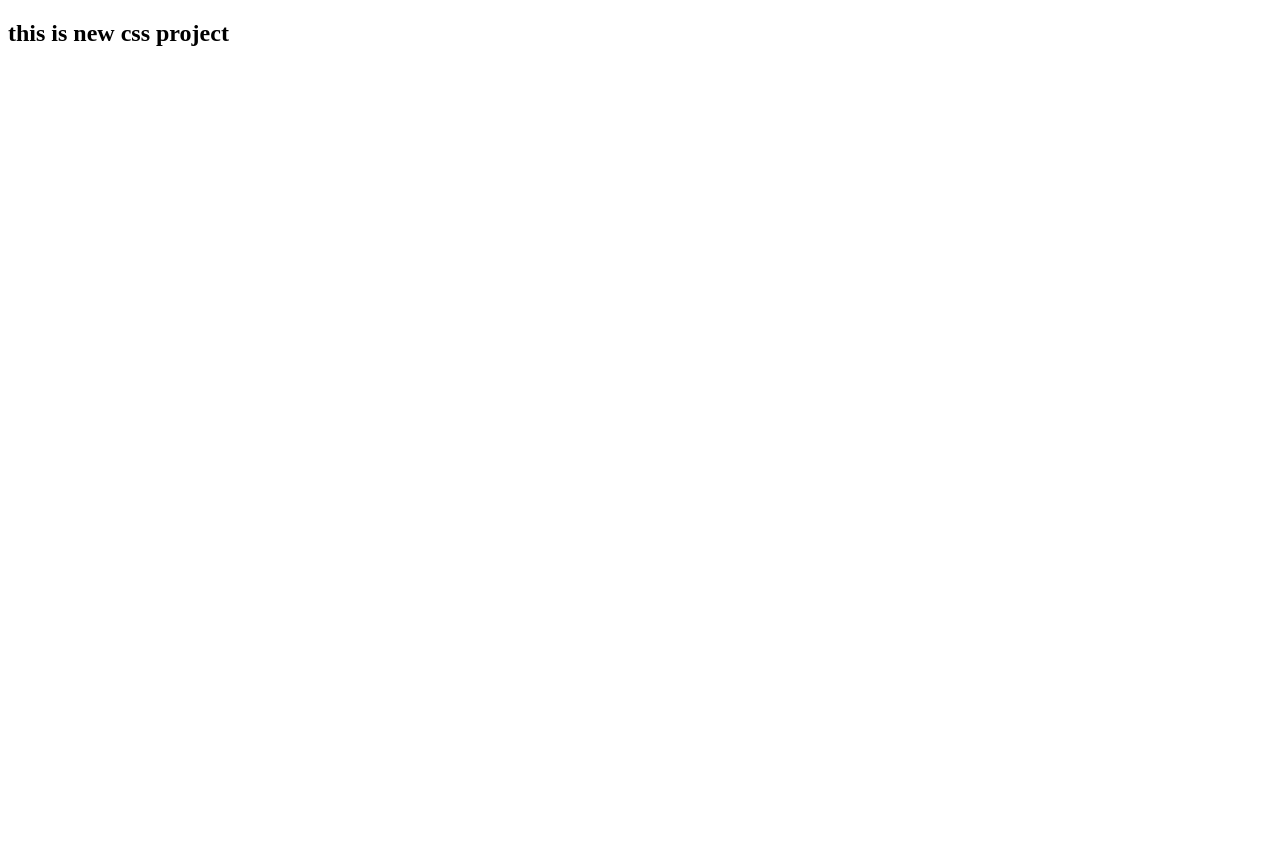
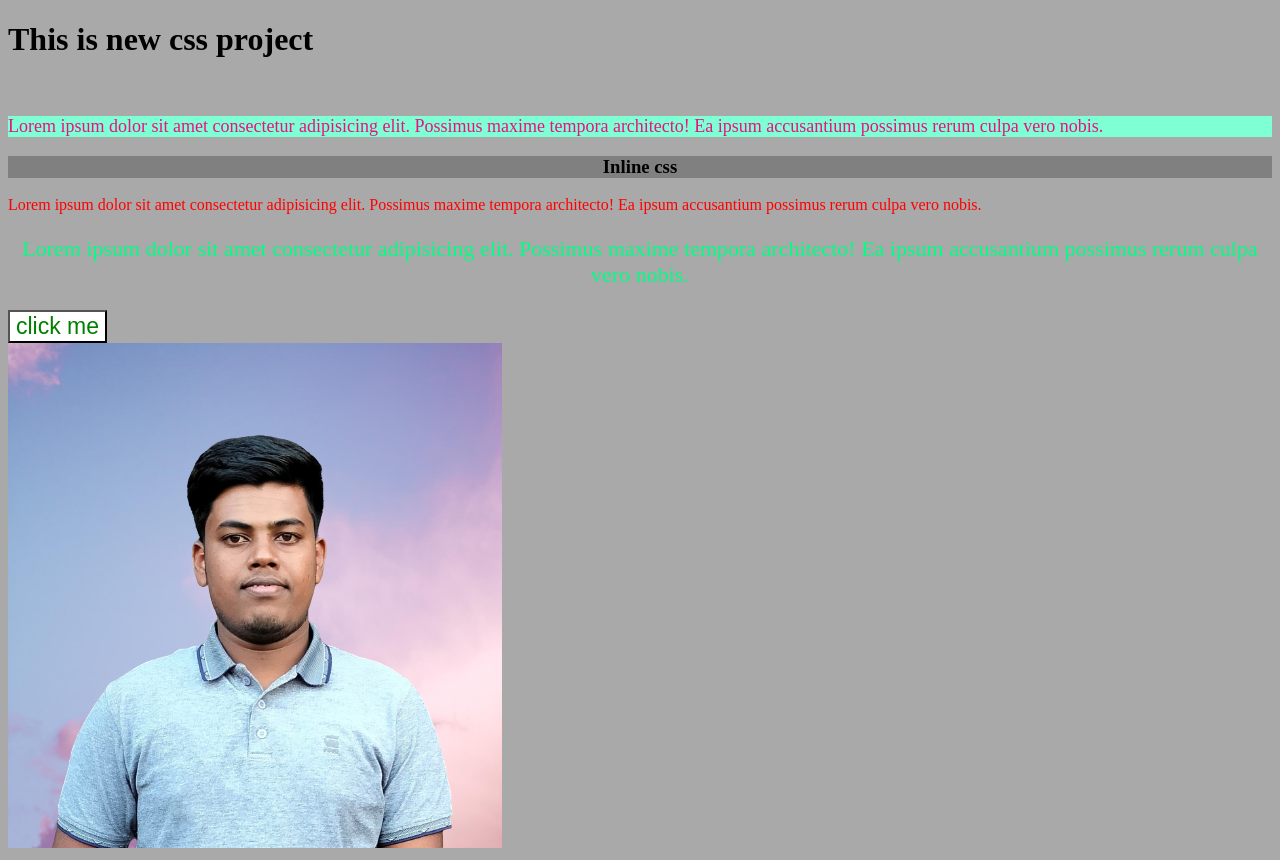
Before and after one commit to joykbiswas/css-project, a plain HTML site: page index.html in a window 1280 px wide. Before the commit the page ends 800 px from the top, so only its background shows below. Drawn offline with Linux system fonts and the light colour scheme.

Commit message:
new style added

```diff
--- a/index.html
+++ b/index.html
@@ -4,8 +4,35 @@
     <meta charset="UTF-8">
     <meta name="viewport" content="width=device-width, initial-scale=1.0">
     <title>Document</title>
+    <link rel="stylesheet" href="style.css">
+    <style>
+        .list1{
+            background-color: aquamarine;
+            color: rgb(237, 16, 130);
+            font-size: 18px;
+
+        }
+    </style>
 </head>
 <body>
-    <h2> this is new css project</h2>
+   <div>
+    <h1> This is new css project</h1>
+    <br>
+    <p class="list1">Lorem ipsum dolor sit amet consectetur adipisicing elit. Possimus maxime tempora architecto! Ea ipsum accusantium possimus rerum culpa vero nobis.
+    </p>
+
+    <h3 style="background-color: gray;text-align: center;">Inline css</h3>
+    <p style="color:red">Lorem ipsum dolor sit amet consectetur adipisicing elit. Possimus maxime tempora architecto! Ea ipsum accusantium possimus rerum culpa vero nobis.
+    </p>
+
+    <p class="list-item">Lorem ipsum dolor sit amet consectetur adipisicing elit. Possimus maxime tempora architecto! Ea ipsum accusantium possimus rerum culpa vero nobis.
+    </p>
+   </div>
+
+   <div>
+    <button id="btn">click me</button>
+    <br>
+    <img src="img/joy-pic.png" alt="joy-pic" srcset="">
+   </div>
 </body>
 </html>
--- /dev/null
+++ b/style.css
@@ -0,0 +1,18 @@
+*{
+    background-color: darkgrey;
+}
+.list-item{
+    font-size: 22px;
+    text-align: center;
+    color: rgb(0, 255, 132);
+}
+#btn{
+    font-size: 23px;
+    color: green;
+    background-color: white;
+}
+#btn:hover{
+    color: white;
+    background-color: green;
+    border-radius: 10px;
+}
```
Also changed, not shown: img/joy-pic.png (added).
